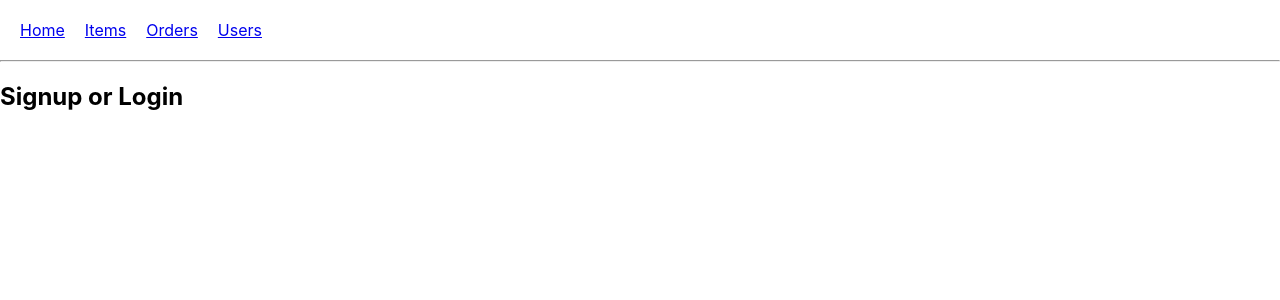
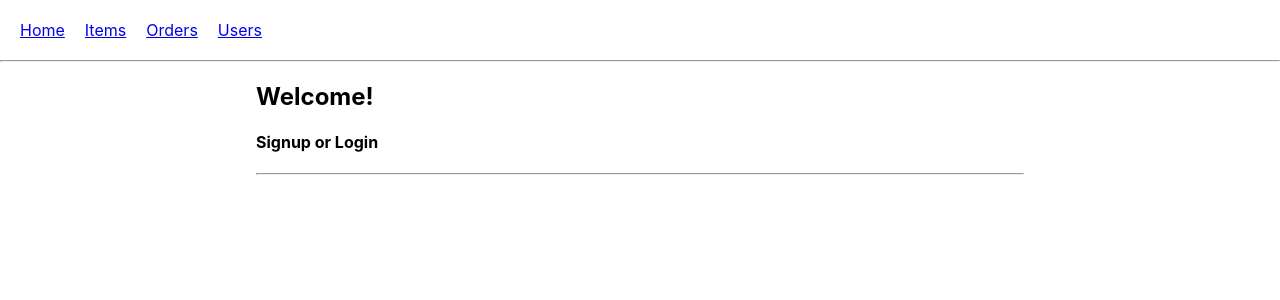
Before and after one commit to MasReed/Nodo-Manager, a React (Create React App) app in the folder nodo-manager-frontend/: page / in a window 1280 px wide. Shown: the top 300 px of the page. Built offline with nearby package versions, Linux system fonts and the light colour scheme; no server answers.

Commit message:
create simple HomePage component

```diff
--- a/nodo-manager-frontend/src/App.js
+++ b/nodo-manager-frontend/src/App.js
@@ -14,6 +14,7 @@ import { initializeUsers } from './reducers/userReducer'
 import ItemsPage from './components/items/ItemsPage'
 import OrdersPage from './components/orders/OrdersPage'
 import UsersPage from './components/users/UsersPage'
+import HomePage from './components/HomePage'
 
 
 function App() {
@@ -60,7 +61,7 @@ function App() {
           </Route>
 
           <Route path='/'>
-            {<h2>Signup or Login</h2>}
+            <HomePage />
           </Route>
 
           <Route path="*">
--- /dev/null
+++ b/nodo-manager-frontend/src/components/HomePage.js
@@ -0,0 +1,28 @@
+import React from 'react'
+
+const HomePage = () => {
+
+  // const [pin, setPin] = useState('')
+  // <div style={{ margin: '50px 0'}}>
+  //   <form>
+  //     <label>Enter User Pin</label>
+  //     <input
+  //       type='password'
+  //       pattern={/[0-9]*/}
+  //       maxLength='4'
+  //       onChange={ ({ target }) => setPin(target.value) }
+  //     />
+  //     <label>{pin}</label>
+  //   </form>
+  // </div>
+
+  return (
+    <div style={{ margin: '1% 20%'}}>
+      <h2>Welcome!</h2>
+      <h4>Signup or Login</h4>
+      <hr />
+    </div>
+  )
+}
+
+export default HomePage
```
Also changed, not shown: 1 other file (tests, documents, lock files or other folders).
